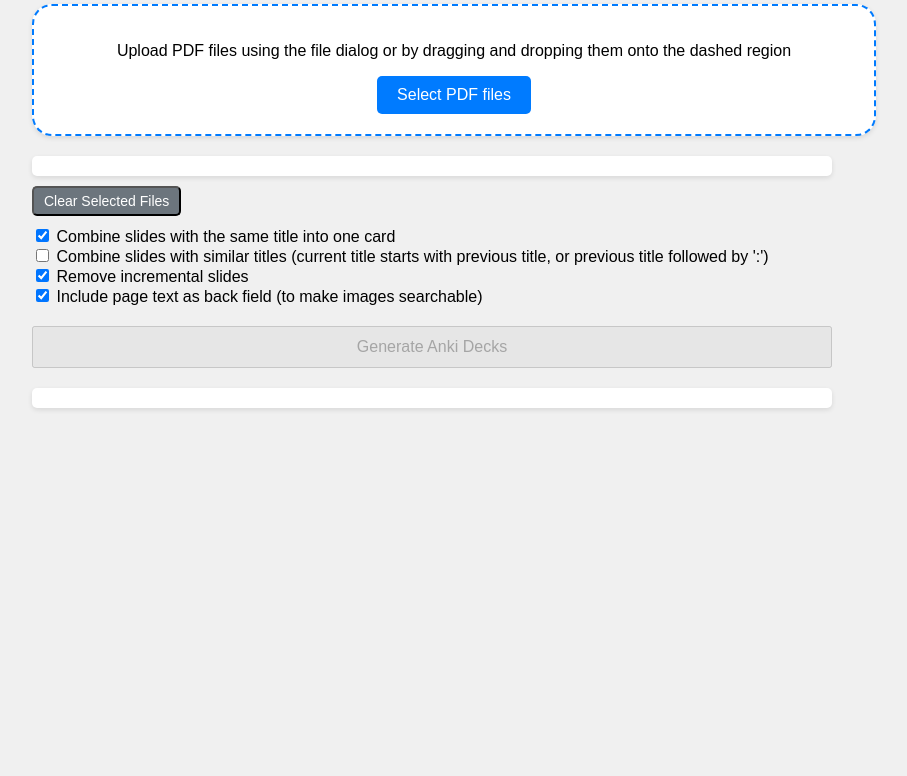
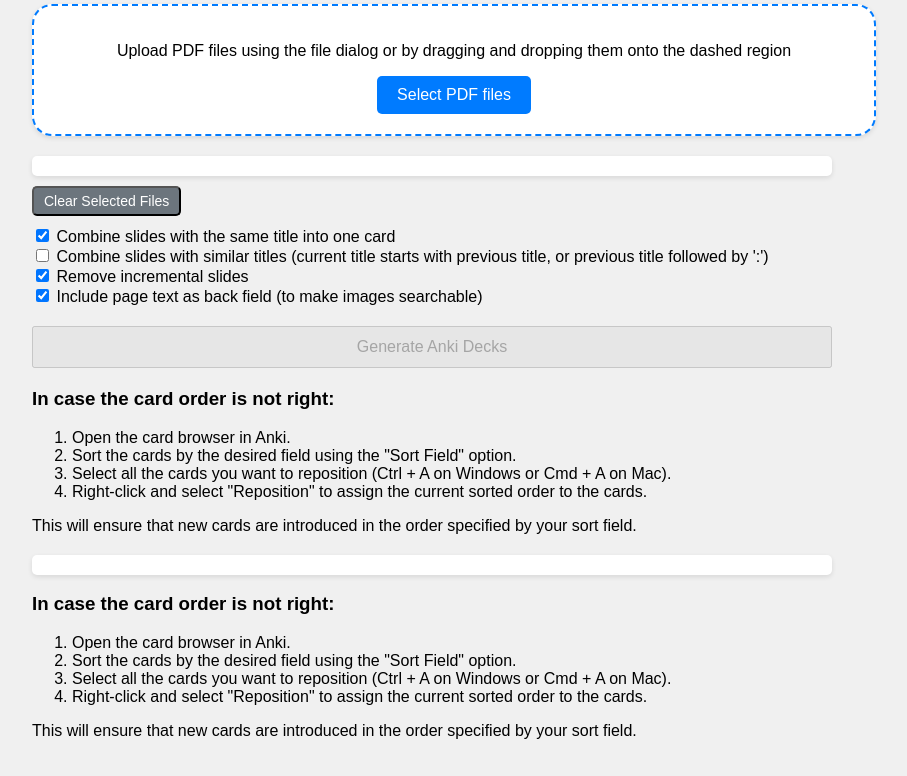
Before and after one commit to Persie0/StudyTools, a plain HTML site: page slidesToAnki/slidesanki.html in a window 1280 px wide. Shown: the part 96-872 px from the top of the page, without its empty margins (208-1115 px from the left). Before the commit the page ends 800 px from the top, so only its background shows below. Drawn offline with nearby package versions, Linux system fonts and the light colour scheme; a script that the page names is missing.

Commit message:
added reposition info

```diff
--- a/slidesToAnki/slidesanki.html
+++ b/slidesToAnki/slidesanki.html
@@ -45,12 +45,32 @@
     </div>
     <button id="generate-button" disabled>Generate Anki Decks</button>
     <div id="progress-area"></div>
+    <div id="reposition-info" class="info-box">
+        <h3>In case the card order is not right:</h3>
+        <ol>
+            <li>Open the card browser in Anki.</li>
+            <li>Sort the cards by the desired field using the "Sort Field" option.</li>
+            <li>Select all the cards you want to reposition (Ctrl + A on Windows or Cmd + A on Mac).</li>
+            <li>Right-click and select "Reposition" to assign the current sorted order to the cards.</li>
+        </ol>
+        <p>This will ensure that new cards are introduced in the order specified by your sort field.</p>
+    </div>
     <div id="stats-area"></div>
     <div id="edit-area" style="display: none;">
         <h3>Edit slides:</h3>
         <div id="edit-container" class="edit-container"></div>
     </div>
     <div id="download-area"></div>
+    <div id="reposition-info" class="info-box">
+        <h3>In case the card order is not right:</h3>
+        <ol>
+            <li>Open the card browser in Anki.</li>
+            <li>Sort the cards by the desired field using the "Sort Field" option.</li>
+            <li>Select all the cards you want to reposition (Ctrl + A on Windows or Cmd + A on Mac).</li>
+            <li>Right-click and select "Reposition" to assign the current sorted order to the cards.</li>
+        </ol>
+        <p>This will ensure that new cards are introduced in the order specified by your sort field.</p>
+    </div>
 
     <script>
         // The `initSqlJs` function is globally provided by all of the main dist files if loaded in the browser.
```
